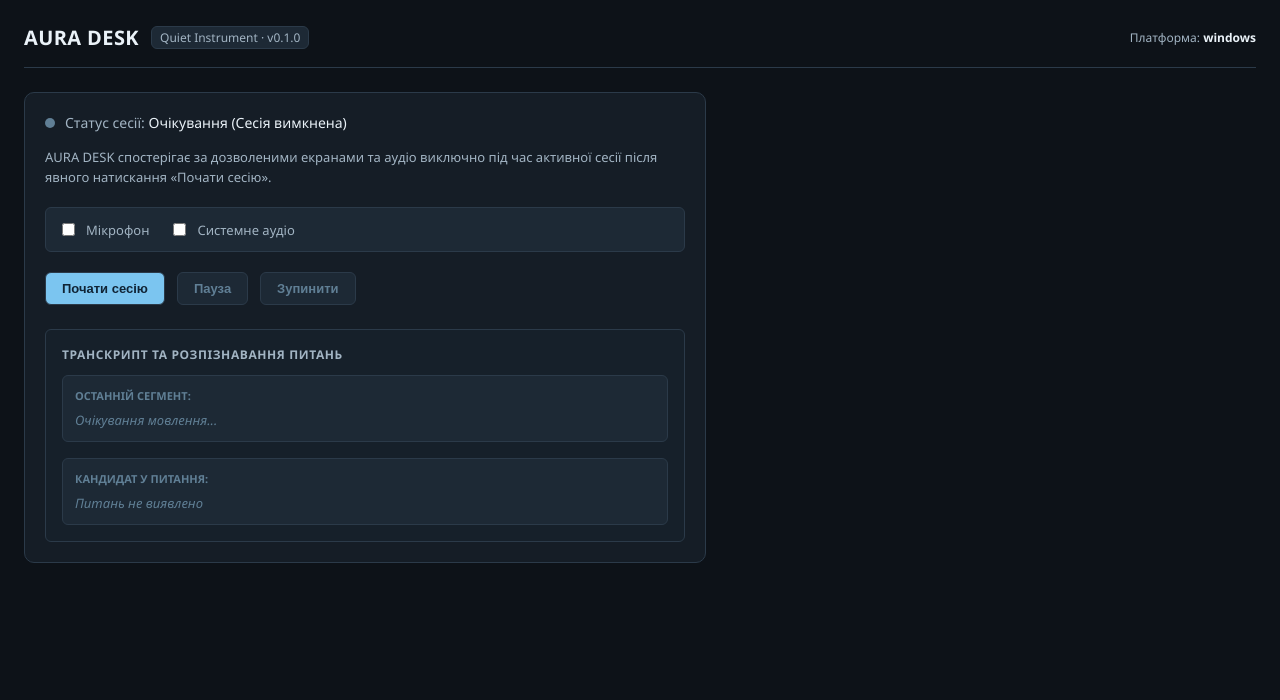
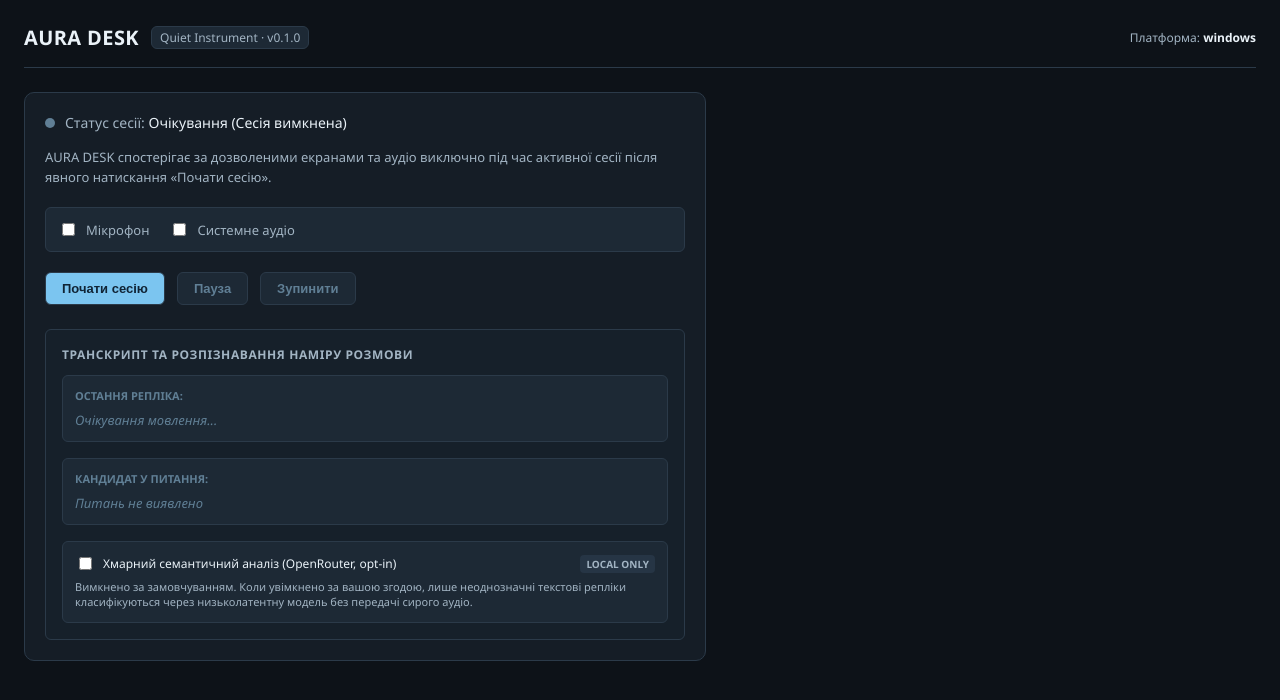
Before and after one commit to Hyptofon/AURA-DESK, a React (Vite) app in the folder src/renderer/: page / in a window 1280 px wide. Shown: the top 700 px of the page. Built offline with nearby package versions, Linux system fonts and the light colour scheme.

Commit message:
feat(ui): display assembled utterances, intent classification diagnostics, and opt-in semantic classifier toggle

```diff
--- a/src/renderer/src/App.tsx
+++ b/src/renderer/src/App.tsx
@@ -343,6 +343,22 @@ export function App(): React.JSX.Element {
     }
   }, [])
 
+  const handleToggleSemanticClassifier = useCallback(async (enabled: boolean) => {
+    if (window.api?.setClassifierConfig) {
+      try {
+        const nextState = await window.api.setClassifierConfig({
+          enabled,
+          userConsentGranted: enabled
+        })
+        if (nextState) {
+          setTranscriptionState(nextState)
+        }
+      } catch (err) {
+        console.error('Failed to update semantic classifier config:', err)
+      }
+    }
+  }, [])
+
   const isMicActive = audioState?.mic.status === 'active'
   const isMicPaused = audioState?.mic.status === 'paused'
   const isSystemActive = audioState?.system.status === 'active'
@@ -631,8 +647,9 @@ export function App(): React.JSX.Element {
         >
           <div style={{ display: 'flex', justifyContent: 'space-between', alignItems: 'center', marginBottom: '12px' }}>
             <span style={{ fontSize: '12px', fontWeight: 600, letterSpacing: '0.05em', color: '#A2B4C3', textTransform: 'uppercase' }}>
-              Транскрипт та розпізнавання питань
+              Транскрипт та розпізнавання наміру розмови
             </span>
+            <div style={{ display: 'flex', gap: '6px', alignItems: 'center' }}>
               {transcriptionState?.isTranscribing && (
                 <span
                   data-testid="transcription-active-indicator"
@@ -649,13 +666,35 @@ export function App(): React.JSX.Element {
                   ОБРОБКА МОВЛЕННЯ...
                 </span>
               )}
+              {transcriptionState?.isClassifying && (
+                <span
+                  data-testid="classifier-active-indicator"
+                  style={{
+                    fontSize: '11px',
+                    fontWeight: 600,
+                    padding: '2px 6px',
+                    borderRadius: '4px',
+                    backgroundColor: '#1F2D3D',
+                    color: '#7BC5F0',
+                    border: '1px solid #7BC5F0'
+                  }}
+                >
+                  АНАЛІЗ НАМІРУ...
+                </span>
+              )}
+            </div>
           </div>
 
-          {/* Latest Transcript Segment */}
+          {/* Latest Assembled Utterance / Transcript Segment */}
+          {(() => {
+            const activeUtterance =
+              transcriptionState?.latestUtterance ?? transcriptionState?.latestSegment ?? null
+            const evaluation = transcriptionState?.latestEvaluation ?? null
+            return (
               <div style={{ marginBottom: '16px', padding: '12px', backgroundColor: '#1D2935', borderRadius: '6px', border: '1px solid #2B3A49' }}>
-            <div style={{ display: 'flex', alignItems: 'center', gap: '8px', marginBottom: '8px' }}>
-              <span style={{ fontSize: '11px', color: '#607F95', fontWeight: 600 }}>ОСТАННІЙ СЕГМЕНТ:</span>
-              {transcriptionState?.latestSegment ? (
+                <div style={{ display: 'flex', flexWrap: 'wrap', alignItems: 'center', gap: '8px', marginBottom: '8px' }}>
+                  <span style={{ fontSize: '11px', color: '#607F95', fontWeight: 600 }}>ОСТАННЯ РЕПЛІКА:</span>
+                  {activeUtterance ? (
                     <>
                       <span
                         data-testid="transcript-source"
@@ -668,7 +707,7 @@ export function App(): React.JSX.Element {
                           color: '#7BC5F0'
                         }}
                       >
-                    {transcriptionState.latestSegment.source === 'mic' ? 'MIC' : 'SYSTEM'}
+                        {activeUtterance.source === 'mic' ? 'MIC' : 'SYSTEM'}
                       </span>
                       <span
                         data-testid="transcript-language"
@@ -681,24 +720,91 @@ export function App(): React.JSX.Element {
                           color: '#A2B4C3'
                         }}
                       >
-                    {(transcriptionState.latestSegment.language ?? 'uk').toUpperCase()}
+                        {(activeUtterance.language ?? 'uk').toUpperCase()}
                       </span>
                       <span
                         data-testid="transcript-timestamp"
                         style={{ fontSize: '11px', color: '#607F95' }}
                       >
-                    {new Date(transcriptionState.latestSegment.startTimestamp).toLocaleTimeString()}
+                        {new Date(activeUtterance.startTimestamp).toLocaleTimeString()}
+                      </span>
+                    </>
+                  ) : null}
+                  {evaluation ? (
+                    <>
+                      <span
+                        data-testid="intent-category"
+                        style={{
+                          fontSize: '10px',
+                          fontWeight: 600,
+                          padding: '2px 6px',
+                          borderRadius: '4px',
+                          backgroundColor: '#202E3B',
+                          color: '#EAF2F8',
+                          border: '1px solid #2B3A49'
+                        }}
+                      >
+                        {evaluation.intent}
+                      </span>
+                      <span
+                        data-testid="intent-decision"
+                        style={{
+                          fontSize: '10px',
+                          fontWeight: 600,
+                          padding: '2px 6px',
+                          borderRadius: '4px',
+                          backgroundColor:
+                            evaluation.decision === 'ready'
+                              ? '#1E3A2F'
+                              : evaluation.decision === 'suggest'
+                              ? '#2C2719'
+                              : '#263545',
+                          color:
+                            evaluation.decision === 'ready'
+                              ? '#5BE38C'
+                              : evaluation.decision === 'suggest'
+                              ? '#EFC278'
+                              : '#A2B4C3'
+                        }}
+                      >
+                        {evaluation.decision.toUpperCase()}
+                      </span>
+                      <span
+                        data-testid="intent-route"
+                        style={{
+                          fontSize: '10px',
+                          fontWeight: 600,
+                          padding: '2px 6px',
+                          borderRadius: '4px',
+                          backgroundColor: '#263545',
+                          color: '#7BC5F0'
+                        }}
+                      >
+                        {evaluation.route === 'openrouter' ? 'semantic_classifier' : 'local'}
+                      </span>
+                      <span
+                        data-testid="intent-context-used"
+                        style={{
+                          fontSize: '10px',
+                          fontWeight: 600,
+                          padding: '2px 6px',
+                          borderRadius: '4px',
+                          backgroundColor: '#263545',
+                          color: evaluation.contextUsed ? '#EFC278' : '#607F95'
+                        }}
+                      >
+                        {evaluation.contextUsed ? 'CONTEXT: YES' : 'CONTEXT: NO'}
                       </span>
                     </>
                   ) : null}
                 </div>
 
-            {transcriptionState?.latestSegment ? (
+                {activeUtterance ? (
                   <p
                     data-testid="transcript-text"
                     style={{ margin: 0, fontSize: '13px', lineHeight: 1.5, color: '#EAF2F8' }}
                   >
-                {transcriptionState.latestSegment.text}
+                    {activeUtterance.text}
                   </p>
                 ) : (
                   <p
@@ -709,9 +815,11 @@ export function App(): React.JSX.Element {
                   </p>
                 )}
               </div>
+            )
+          })()}
 
           {/* Detected Question Candidate */}
-          <div style={{ padding: '12px', backgroundColor: '#1D2935', borderRadius: '6px', border: '1px solid #2B3A49' }}>
+          <div style={{ marginBottom: '16px', padding: '12px', backgroundColor: '#1D2935', borderRadius: '6px', border: '1px solid #2B3A49' }}>
             <div style={{ display: 'flex', alignItems: 'center', gap: '8px', marginBottom: '8px' }}>
               <span style={{ fontSize: '11px', color: '#607F95', fontWeight: 600 }}>КАНДИДАТ У ПИТАННЯ:</span>
               {transcriptionState?.latestQuestion ? (
@@ -730,6 +838,21 @@ export function App(): React.JSX.Element {
                   >
                     ВИЯВЛЕНО
                   </span>
+                  {transcriptionState.latestQuestion.decision && (
+                    <span
+                      data-testid="question-decision-badge"
+                      style={{
+                        fontSize: '10px',
+                        fontWeight: 600,
+                        padding: '2px 6px',
+                        borderRadius: '4px',
+                        backgroundColor: '#263545',
+                        color: '#5BE38C'
+                      }}
+                    >
+                      {transcriptionState.latestQuestion.decision.toUpperCase()}
+                    </span>
+                  )}
                   <span
                     data-testid="question-confidence"
                     style={{ fontSize: '11px', color: '#EFC278', fontWeight: 600 }}
@@ -756,6 +879,62 @@ export function App(): React.JSX.Element {
               </p>
             )}
           </div>
+
+          {/* Optional Cloud Semantic Classifier Controls */}
+          <div
+            data-testid="semantic-classifier-controls"
+            style={{
+              padding: '12px',
+              backgroundColor: '#1D2935',
+              borderRadius: '6px',
+              border: '1px solid #2B3A49'
+            }}
+          >
+            <div style={{ display: 'flex', justifyContent: 'space-between', alignItems: 'center', gap: '12px' }}>
+              <label style={{ display: 'flex', alignItems: 'center', gap: '8px', fontSize: '12px', cursor: 'pointer', userSelect: 'none' }}>
+                <input
+                  type="checkbox"
+                  data-testid="toggle-semantic-classifier"
+                  checked={Boolean(
+                    transcriptionState?.semanticClassifier?.enabled &&
+                      transcriptionState?.semanticClassifier?.userConsentGranted
+                  )}
+                  onChange={(e) => void handleToggleSemanticClassifier(e.target.checked)}
+                  aria-label="Хмарний семантичний аналіз намірів"
+                />
+                <span style={{ color: '#EAF2F8', fontWeight: 500 }}>
+                  Хмарний семантичний аналіз (OpenRouter, opt-in)
+                </span>
+              </label>
+
+              <span
+                data-testid="classifier-provider-status"
+                style={{
+                  fontSize: '10px',
+                  fontWeight: 600,
+                  padding: '2px 6px',
+                  borderRadius: '4px',
+                  backgroundColor: '#263545',
+                  color: transcriptionState?.semanticClassifier?.providerAvailable ? '#5BE38C' : '#A2B4C3'
+                }}
+              >
+                {transcriptionState?.semanticClassifier?.providerAvailable ? 'KEY READY' : 'LOCAL ONLY'}
+              </span>
+            </div>
+
+            <p style={{ margin: '6px 0 0 0', fontSize: '11px', color: '#A2B4C3', lineHeight: 1.4 }}>
+              Вимкнено за замовчуванням. Коли увімкнено за вашою згодою, лише неоднозначні текстові репліки класифікуються через низьколатентну модель без передачі сирого аудіо.
+            </p>
+
+            {transcriptionState?.semanticClassifier?.lastError && (
+              <p
+                data-testid="classifier-last-error"
+                style={{ margin: '6px 0 0 0', fontSize: '11px', color: '#FA8D8B' }}
+              >
+                Помилка класифікатора: {transcriptionState.semanticClassifier.lastError}
+              </p>
+            )}
+          </div>
         </div>
       </section>
     </main>
```
Lines whose indentation alone changed are shown as unchanged.
